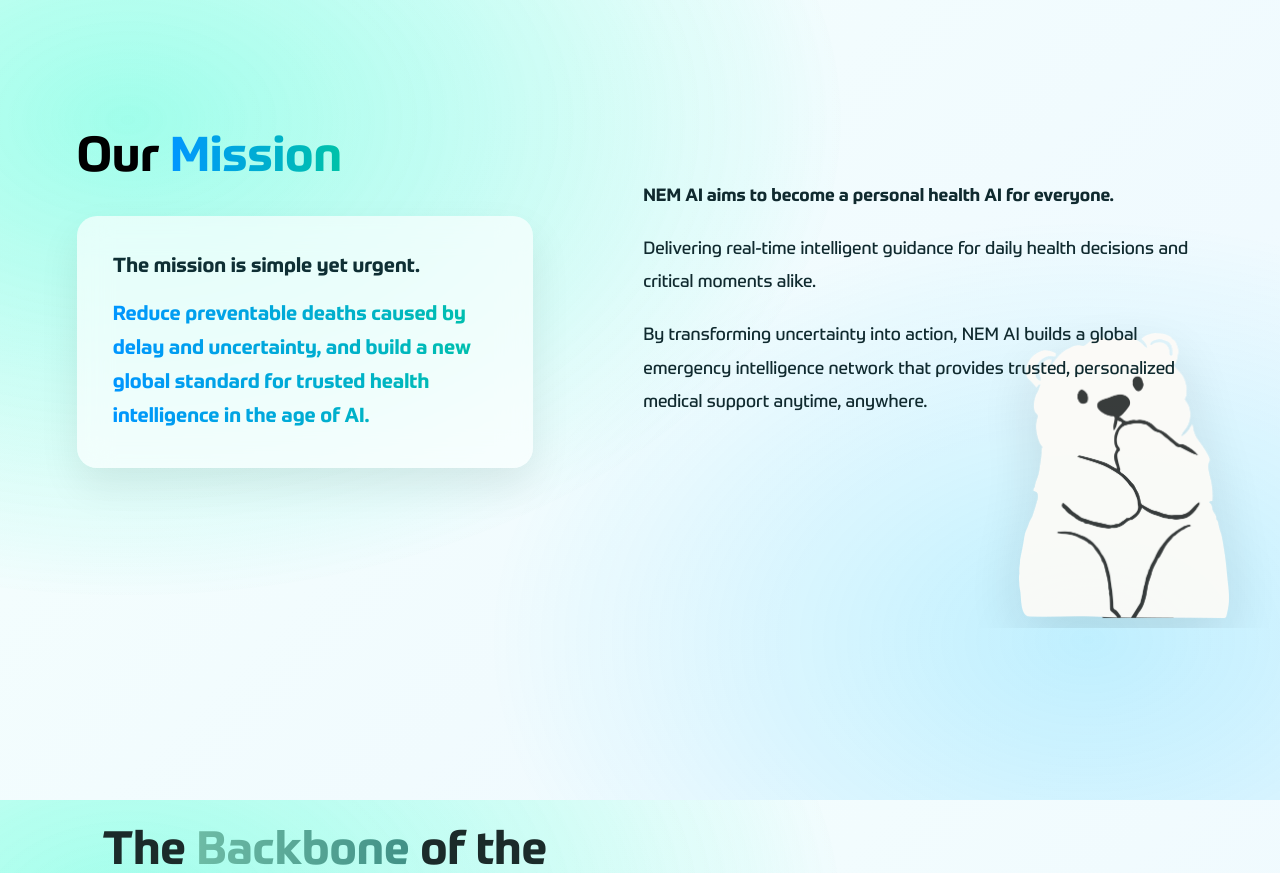
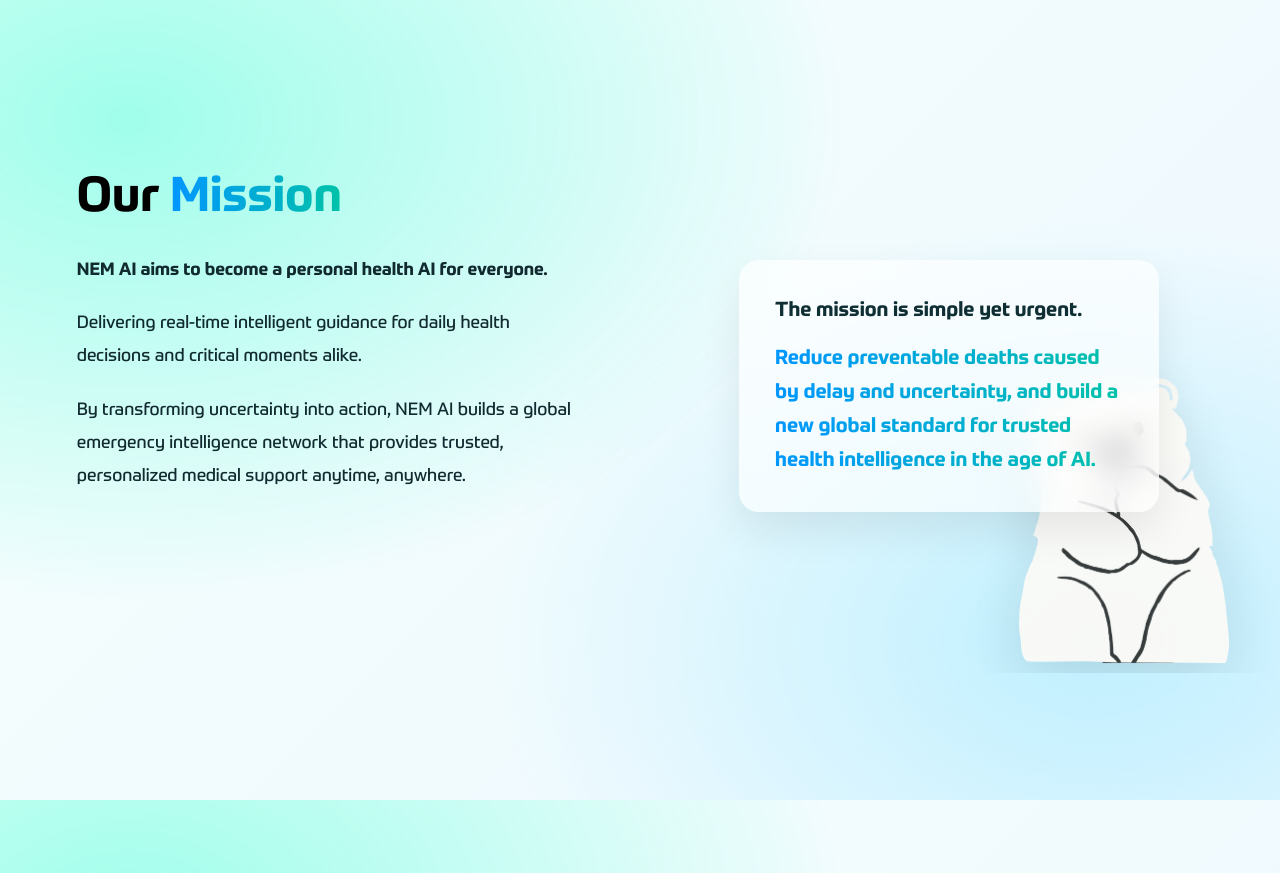
Before and after one commit to ceonemai/nemai, a React (Vite) app in the folder nemai/: page / in a window 1280 px wide. Shown: the part 1600-2473 px from the top of the page. Built offline with nearby package versions, Linux system fonts and the light colour scheme.

Commit message:
fix: swap our mission side

```diff
--- a/nemai/src/components/Mission/Mission.css
+++ b/nemai/src/components/Mission/Mission.css
@@ -14,32 +14,28 @@
     align-items: center;
     justify-content: center;
     gap: 110px;
+
     max-width: 1200px;
     margin: 0 auto;
     width: 100%;
+
     position: relative;
     z-index: 2;
 }
 
 /* =========================================
-   LEFT COLUMN
+   LEFT COLUMN (TEXT)
 ========================================= */
 
-.mission-left {
+.mission-right {
     flex: 1;
-    max-width: 460px;
-
-    display: flex;
-    flex-direction: column;
-    gap: 30px;
+    max-width: 520px;
 }
-
-/* Title */
 
 .mission-title {
     font-size: 3rem;
     font-weight: 700;
-    margin: 0;
+    margin-bottom: 28px;
     line-height: 1.1;
 }
 
@@ -49,11 +45,34 @@
     -webkit-text-fill-color: transparent;
 }
 
+.mission-right p {
+    font-size: 17.5px;
+    line-height: 1.9;
+    margin-bottom: 20px;
+    color: #102a2f;
+}
+
+.mission-lead {
+    font-size: 19px;
+}
+
 /* =========================================
-   MISSION BOX
+   RIGHT COLUMN (BOX)
 ========================================= */
 
+.mission-left {
+    flex: 1;
+    max-width: 520px;
+
+    display: flex;
+    justify-content: center;
+}
+
 .mission-highlight {
+    margin-top: 125px;
+
+    max-width: 420px;
+    width: 100%;
 
     padding: 34px 36px;
 
@@ -83,26 +102,6 @@
     -webkit-text-fill-color: transparent;
 }
 
-
-/* =========================================
-   RIGHT COLUMN
-========================================= */
-
-.mission-right {
-    flex: 1.5;
-    max-width: 560px;
-}
-
-.mission-right p {
-    font-size: 17.5px;
-    line-height: 1.9;
-    margin-bottom: 20px;
-    color: #102a2f;
-}
-
-.mission-lead {
-    font-size: 19px;
-}
 
 /* =========================================
    MASCOT
@@ -147,6 +146,10 @@
         width: 100%;
     }
 
+    .mission-left {
+        justify-content: center;
+    }
+
     .mission-mascot {
         display: none;
     }
--- a/nemai/src/components/Mission/Mission.jsx
+++ b/nemai/src/components/Mission/Mission.jsx
@@ -16,9 +16,9 @@ function Mission() {
 
             <div className="mission-wrapper">
 
-                {/* LEFT COLUMN */}
+                {/* LEFT COLUMN (TEXT) */}
                 <motion.div
-                    className="mission-left"
+                    className="mission-right"
                     initial={{ opacity: 0, x: -60 }}
                     whileInView={{ opacity: 1, x: 0 }}
                     transition={{ duration: 0.8 }}
@@ -28,28 +28,6 @@ function Mission() {
                     <h2 className="mission-title">
                         Our <span>Mission</span>
                     </h2>
-
-                    <div className="mission-highlight">
-                        The mission is simple yet urgent.
-
-                        <span>
-                            Reduce preventable deaths caused by delay and uncertainty,
-                            and build a new global standard for trusted health intelligence
-                            in the age of AI.
-                        </span>
-                    </div>
-
-                </motion.div>
-
-
-                {/* RIGHT COLUMN */}
-                <motion.div
-                    className="mission-right"
-                    initial={{ opacity: 0, x: 60 }}
-                    whileInView={{ opacity: 1, x: 0 }}
-                    transition={{ duration: 0.8 }}
-                    viewport={{ amount: 0.4 }}
-                >
 
                     <p className="mission-lead">
                         <strong>
@@ -70,6 +48,28 @@ function Mission() {
 
                 </motion.div>
 
+
+                {/* RIGHT COLUMN (BOX) */}
+                <motion.div
+                    className="mission-left"
+                    initial={{ opacity: 0, x: 60 }}
+                    whileInView={{ opacity: 1, x: 0 }}
+                    transition={{ duration: 0.8 }}
+                    viewport={{ amount: 0.4 }}
+                >
+
+                    <div className="mission-highlight">
+                        The mission is simple yet urgent.
+
+                        <span>
+                            Reduce preventable deaths caused by delay and uncertainty,
+                            and build a new global standard for trusted health intelligence
+                            in the age of AI.
+                        </span>
+                    </div>
+
+                </motion.div>
+
             </div>
         </section>
     );
```
